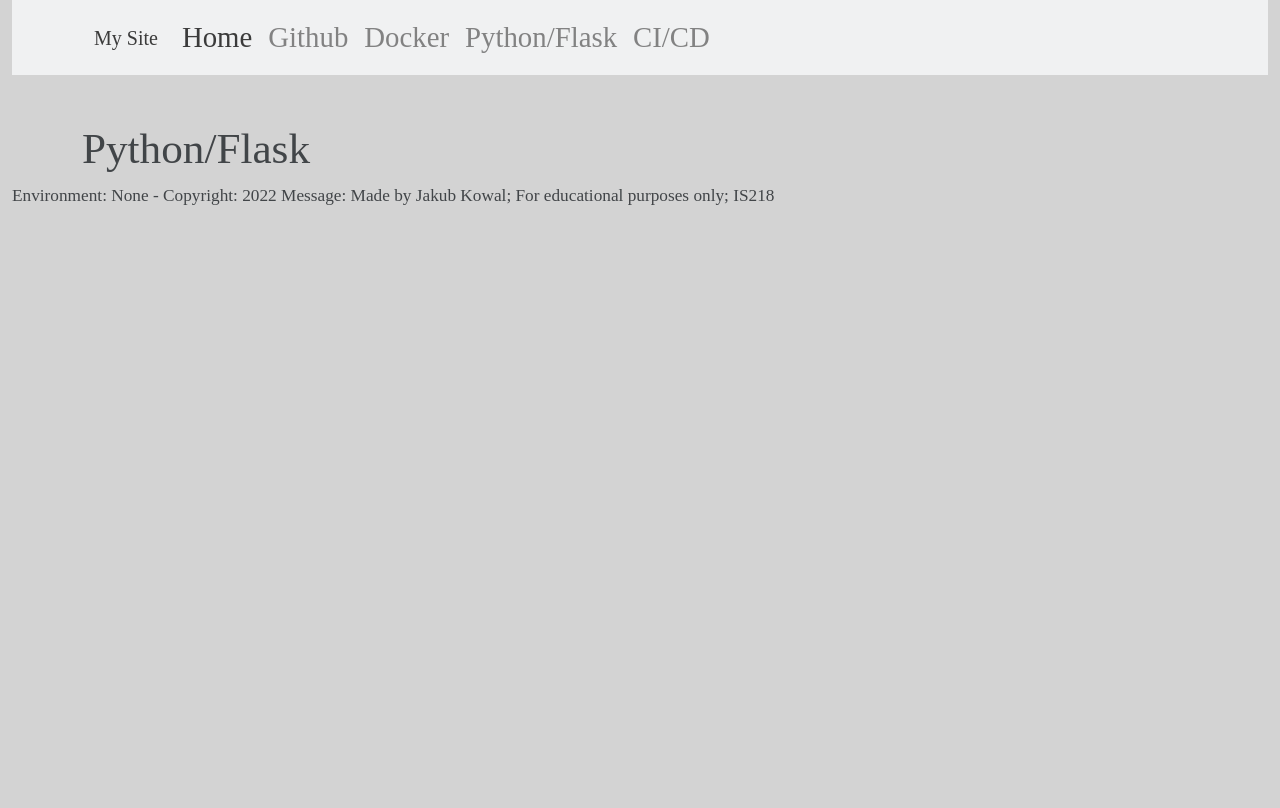
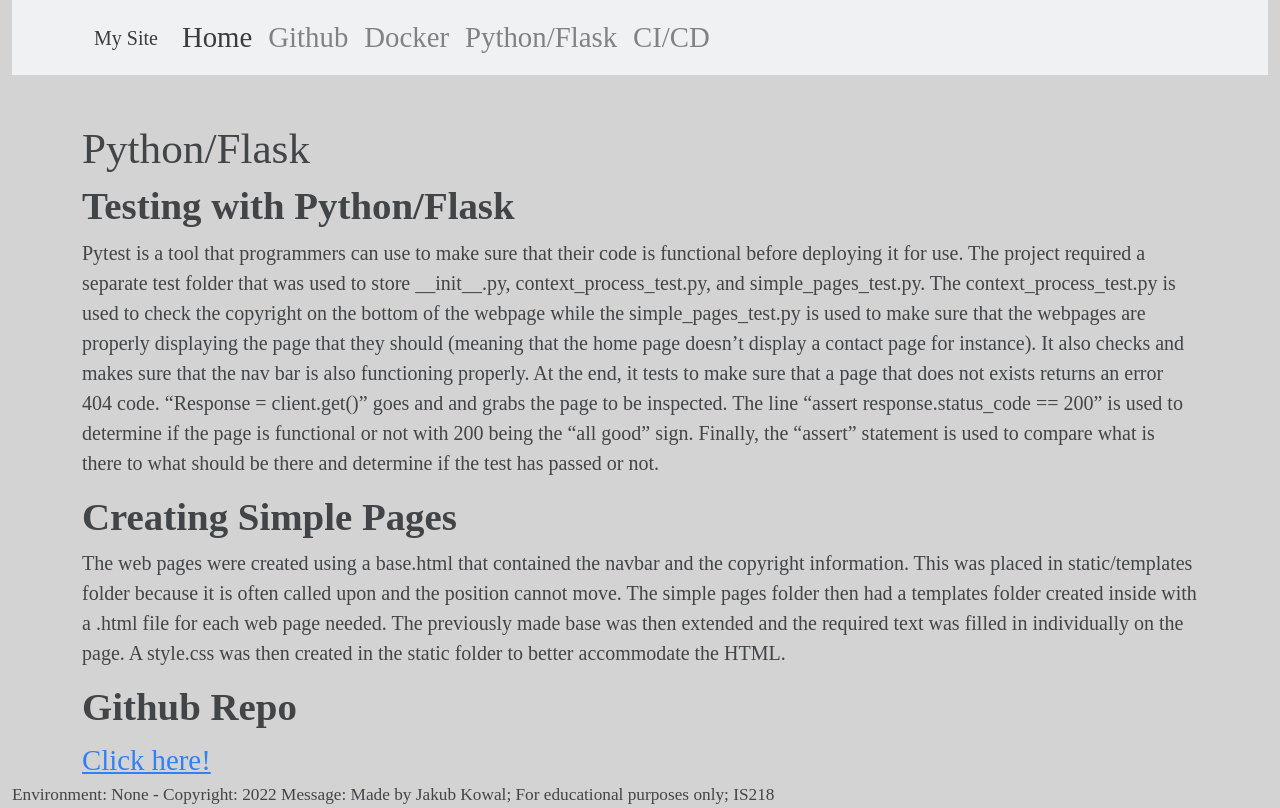
Before and after one commit to Jkowal012/projectone, a Flask app: template app/simple_pages/templates/page3.html in a window 1280 px wide. Before the commit the page ends 205 px from the top, so only its background shows below. Run offline with Flask 2, Linux system fonts and the light colour scheme; the template is opened without the code that fills it, so the values that code supplies are empty.

Commit message:
Added info for homepage and Python/Flask

```diff
--- a/app/simple_pages/templates/index.html
+++ b/app/simple_pages/templates/index.html
@@ -58,5 +58,5 @@
     <span class="visually-hidden">Next</span>
   </button>
 </div>
-
+<p>Hello! My name is Jakub Kowal and I am a sophmore at NJIT. I am an Information Systems major with a minor in business whos interests are CI/CD, Data Science, and Databases! My fascination with computers started at a young age when I would spend more time trying to fix computer games or run servers for them rather then actually playing them. Since then I have learned a lot about computers and some of it I even understand!</p>
 {% endblock %}
--- a/app/simple_pages/templates/page3.html
+++ b/app/simple_pages/templates/page3.html
@@ -4,14 +4,10 @@
     <title>Python/Flask</title>
         </head>
     <h1>Python/Flask</h1>
-    <h2></h2>
-    <h3></h3>
-    <h2></h2>
-    <h3></h3>
-    <h2></h2>
-    <h3></h3>
-    <h2></h2>
-    <h3></h3>
-    <h2></h2>
-    <h3></h3>
+    <h2>Testing with Python/Flask</h2>
+    <p>Pytest is a tool that programmers can use to make sure that their code is functional before deploying it for use. The project required a separate test folder that was used to store __init__.py, context_process_test.py, and simple_pages_test.py. The context_process_test.py is used to check the copyright on the bottom of the webpage while the simple_pages_test.py is used to make sure that the webpages are properly displaying the page that they should (meaning that the home page doesn’t display a contact page for instance). It also checks and makes sure that the nav bar is also functioning properly. At the end, it tests to make sure that a page that does not exists returns an error 404 code. “Response = client.get()” goes and and grabs the page to be inspected. The line “assert response.status_code == 200” is used to determine if the page is functional or not with 200 being the “all good” sign. Finally, the “assert” statement is used to compare what is there to what should be there and determine if the test has passed or not. </p>
+    <h2>Creating Simple Pages</h2>
+    <p>The web pages were created using a base.html that contained the navbar and the copyright information. This was placed in static/templates folder because it is often called upon and the position cannot move. The simple pages folder then had a templates folder created inside with a .html file for each web page needed. The previously made base was then extended and the required text was filled in individually on the page. A style.css was then created in the static folder to better accommodate the HTML.</p>
+<h2>Github Repo</h2>
+    <a href="https://github.com/Jkowal012/projectone">Click here!</a>
 {% endblock %}
```
